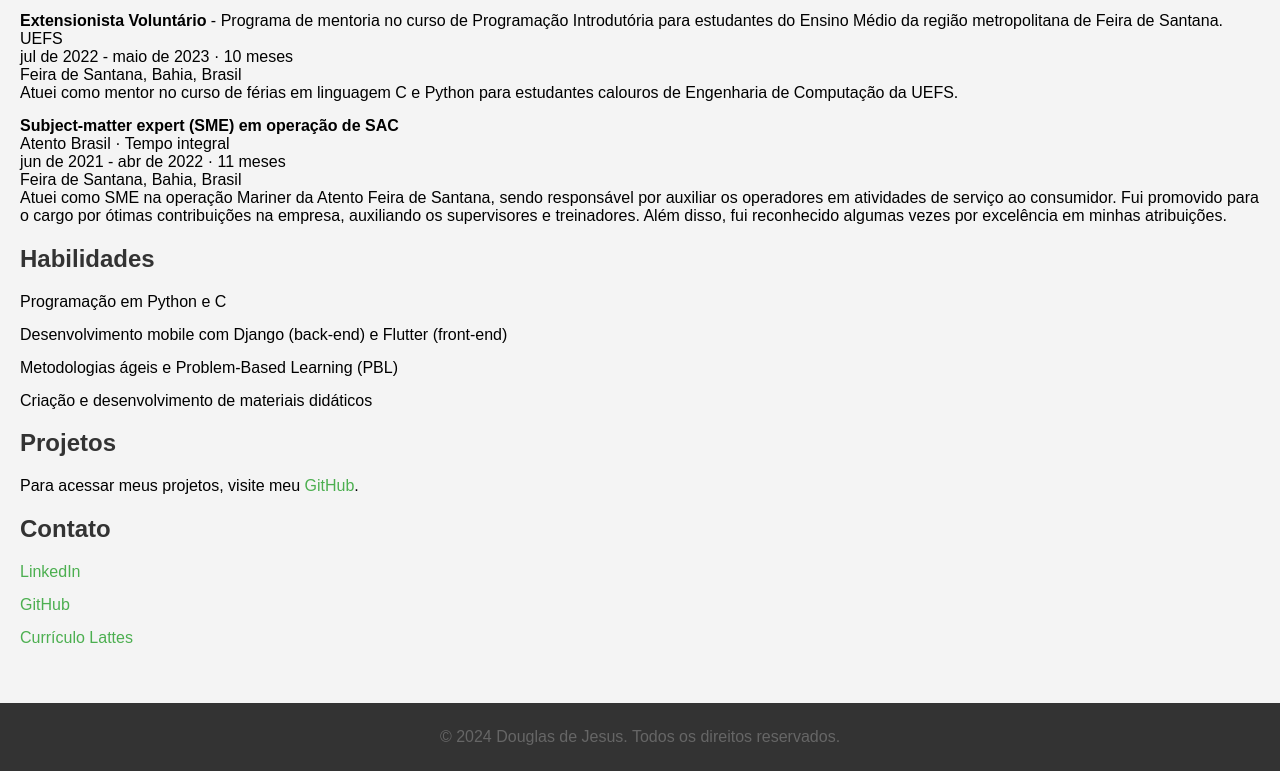
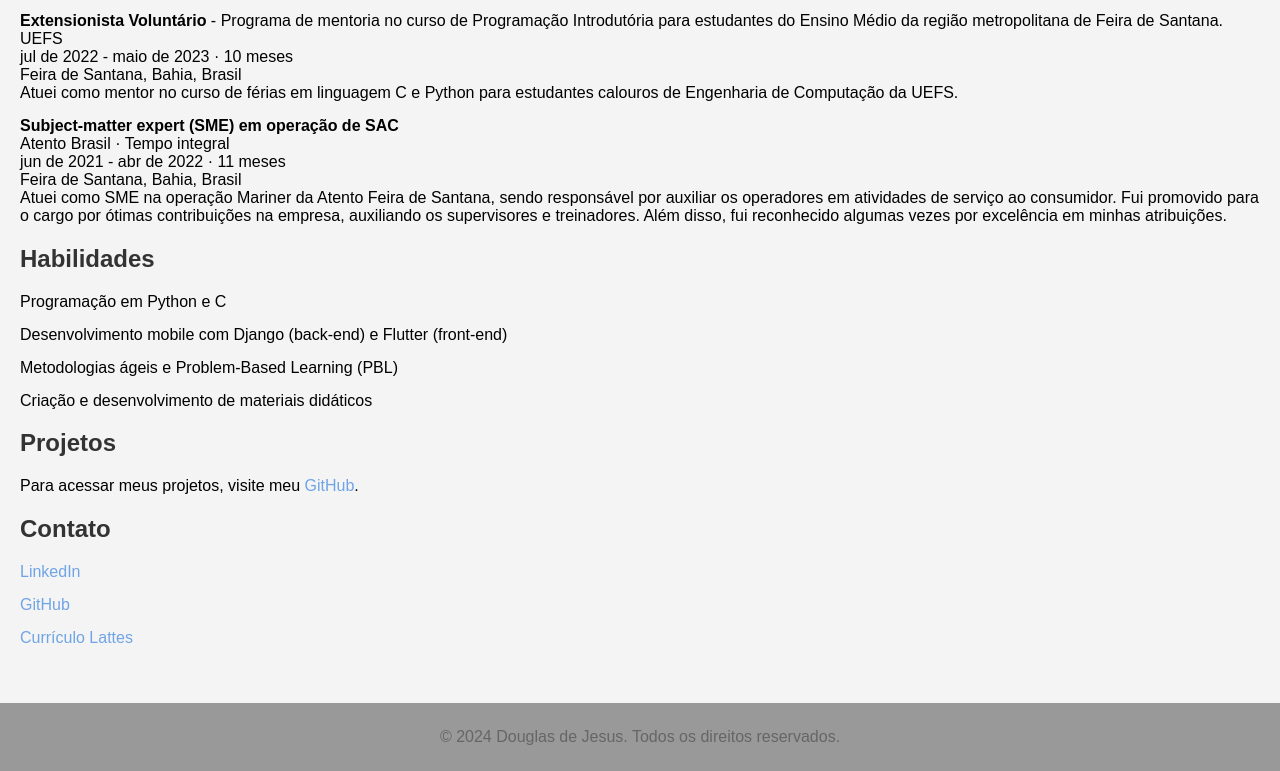
Before and after one commit to douglasojesus/douglasojesus.github.io, a plain HTML site: page index.html in a window 1280 px wide. Shown: the part 713-1484 px from the top of the page. Drawn offline with Linux system fonts and the light colour scheme.

```diff
--- a/style.css
+++ b/style.css
@@ -8,7 +8,7 @@ body {
 
 /* Estilo do cabeçalho */
 header {
-    background-color: #4CAF50;
+    background-color: #6fa4e6; /* Azul pastel */
     color: white;
     padding: 20px 0;
 }
@@ -41,7 +41,7 @@ li {
 
 /* Estilo dos links */
 a {
-    color: #4CAF50;
+    color: #6fa4e6; /* Azul pastel */
     text-decoration: none;
 }
 
@@ -51,7 +51,7 @@ a:hover {
 
 /* Estilo do rodapé */
 footer {
-    background-color: #333;
+    background-color: #999; /* Cinza */
     color: white;
     text-align: center;
     padding: 5px 0;
```
